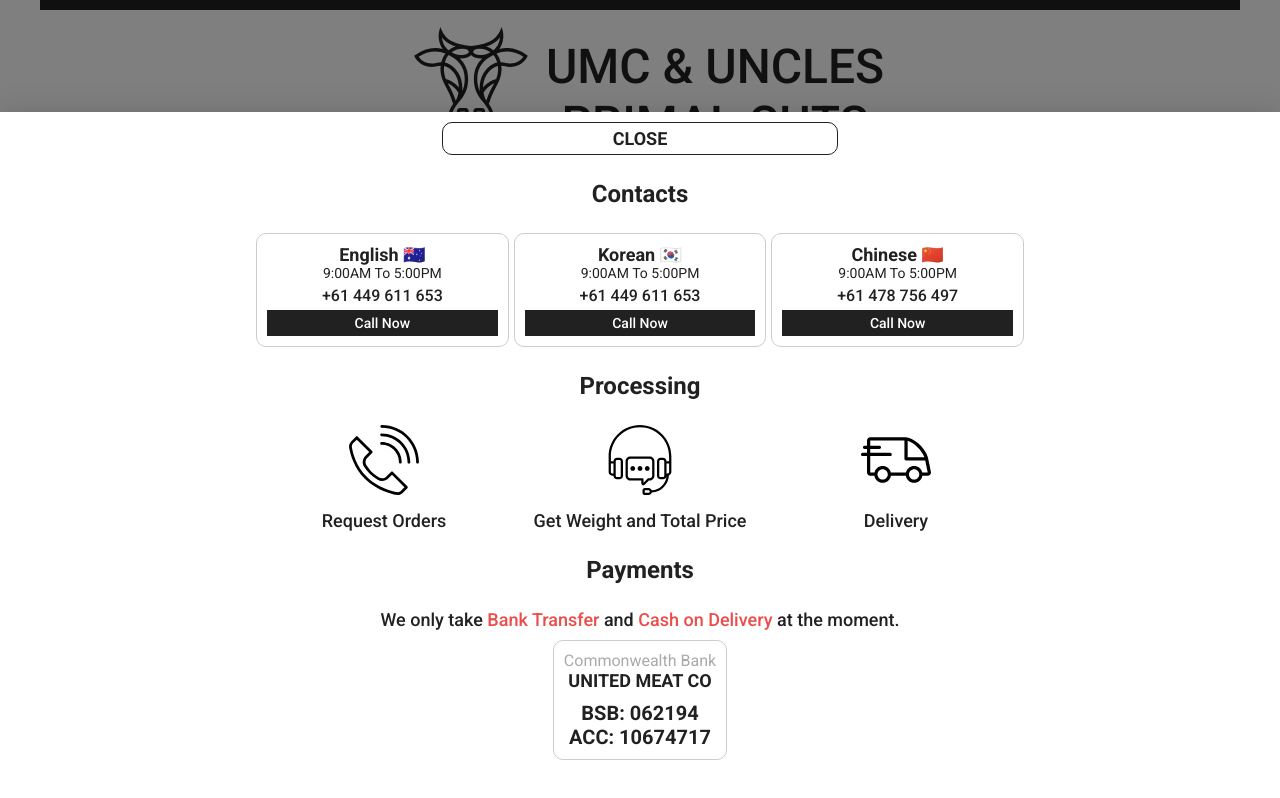
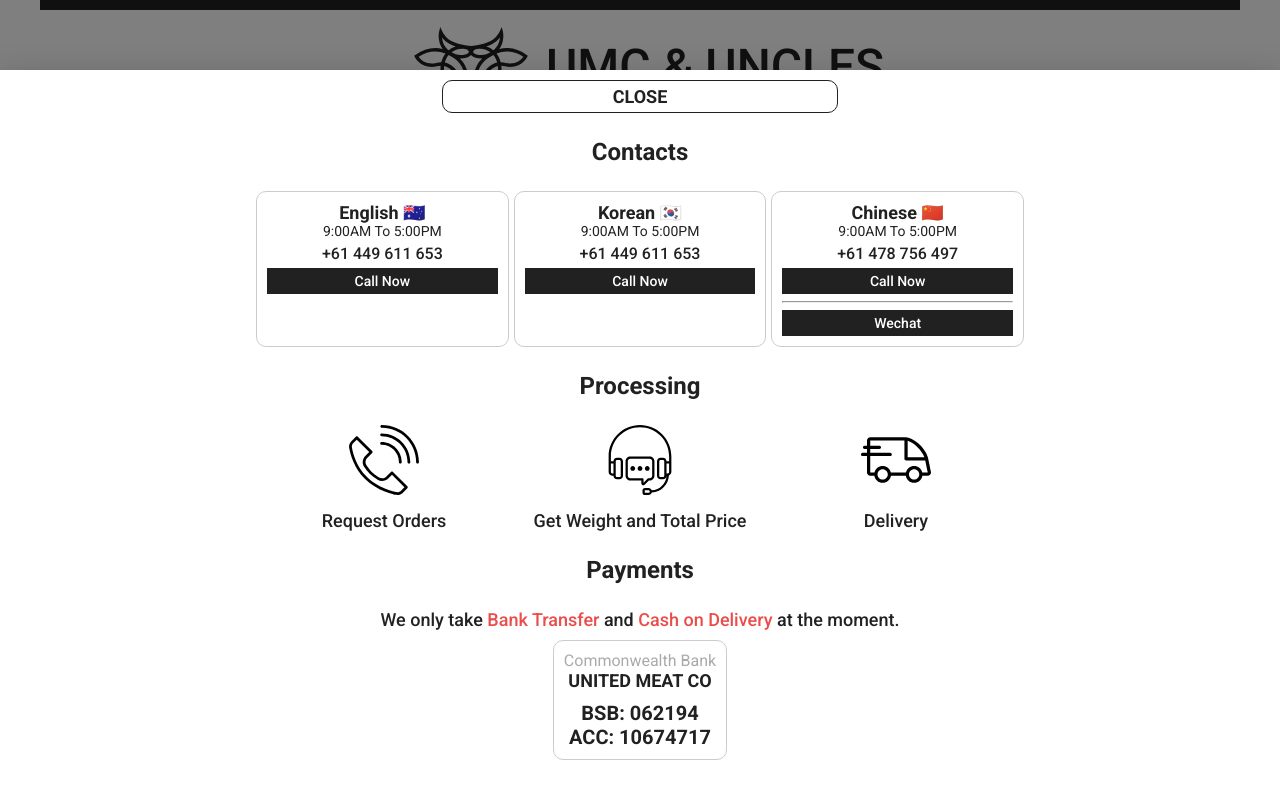
Before and after one commit to kortoaus/pack_catalogue, a React (Create React App) app: page / in a window 1280 px wide. Both pictures are taken after a click on the element "How To Purchase". Built offline with nearby package versions, Linux system fonts and the light colour scheme; no server answers.

Commit message:
add Wechat

```diff
--- a/src/components/InfoDrawer.js
+++ b/src/components/InfoDrawer.js
@@ -40,6 +40,10 @@ export const InfoDrawer = ({ open, close }) => {
               <div className="number">+61 478 756 497</div>
               <a href="tel://+61478756497">
                 <div className="btn">Call Now</div>
+              </a>
+              <hr></hr>
+              <a href="https://u.wechat.com/kALjlVWZETTYGpiRJwaft8M">
+                <div className="btn">Wechat</div>
               </a>
             </div>
           </div>
```
